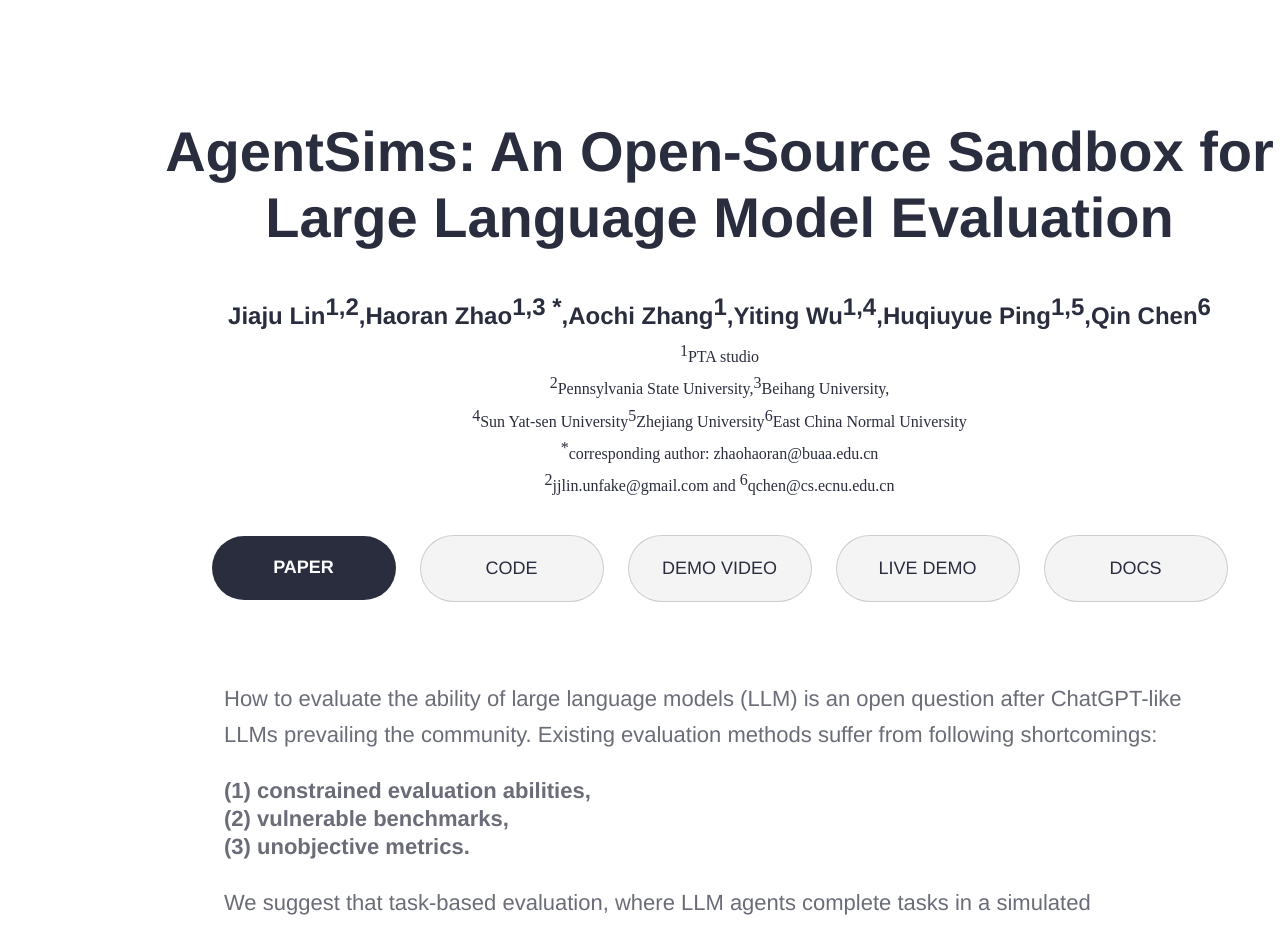
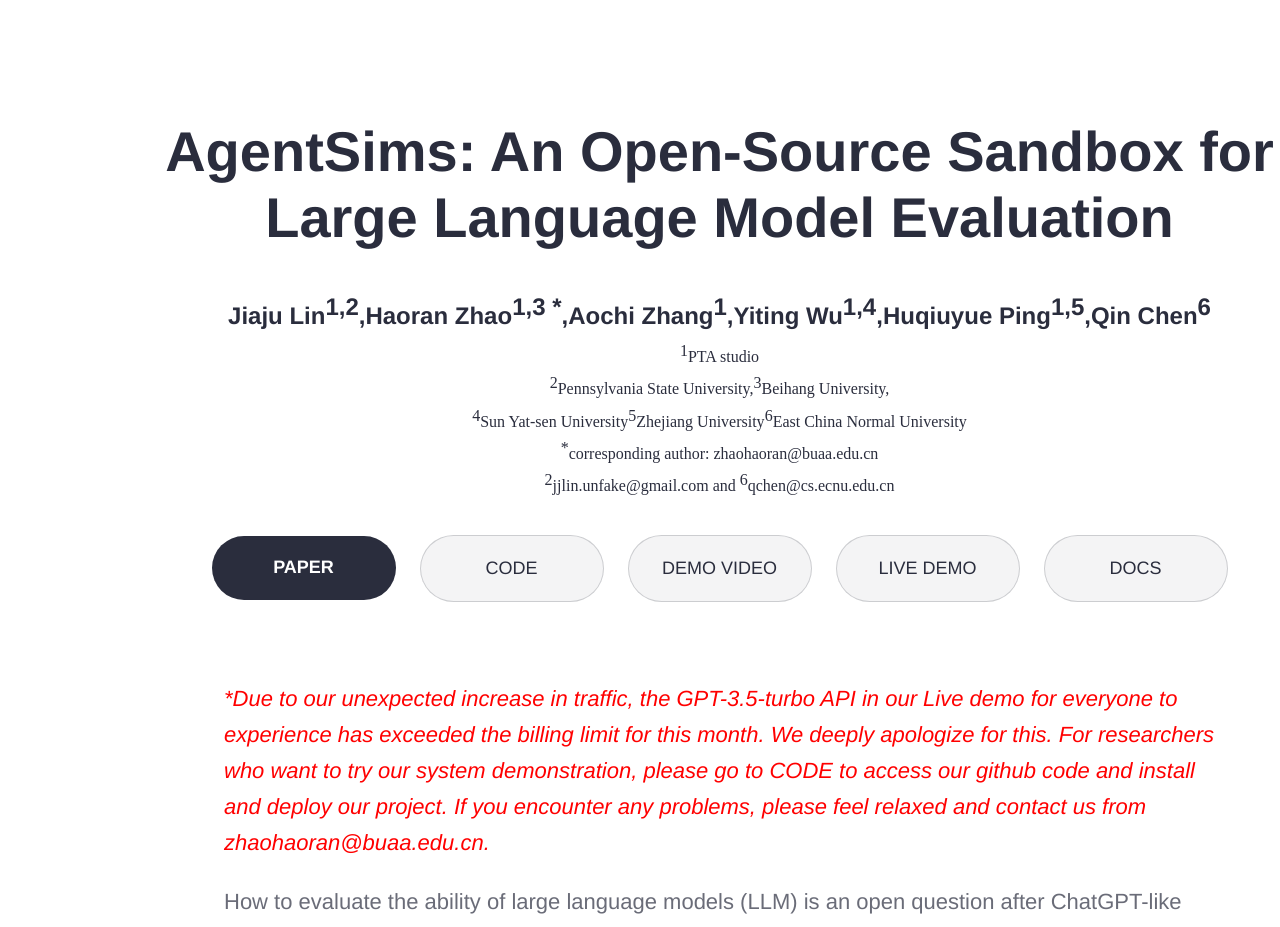
Before and after one commit to fisherOu/agentSims_web, a React (Vite) app: page / in a window 1280 px wide. Shown: the top 927 px of the page. Built offline with nearby package versions, Linux system fonts and the light colour scheme.

Commit message:
add alert

```diff
--- a/src/screens/Heros/Heros.jsx
+++ b/src/screens/Heros/Heros.jsx
@@ -83,6 +83,9 @@
               </div>
               <div className="frame-2">
                 <div className="frame-3">
+                  <p className="alert">
+                  *Due to our unexpected increase in traffic, the GPT-3.5-turbo API in our Live demo for everyone to experience has exceeded the billing limit for this month. We deeply apologize for this. For researchers who want to try our system demonstration, please go to CODE to access our github code and install and deploy our project. If you encounter any problems, please feel relaxed and contact us from zhaohaoran@buaa.edu.cn.
+                  </p>
                   <p className="paragraph">
                   How to evaluate the ability of large language models (LLM) is an open question after ChatGPT-like LLMs prevailing the community. Existing evaluation methods suffer from following shortcomings:
                   </p>
--- a/src/screens/Heros/style.css
+++ b/src/screens/Heros/style.css
@@ -162,6 +162,19 @@
   width: 991px;
 }
 
+.heros .alert {
+  color: red;
+  font-family: var(--body-large-font-family);
+  font-size: var(--body-large-font-size);
+  font-style: italic;
+  font-weight: var(--body-large-font-weight);
+  letter-spacing: var(--body-large-letter-spacing);
+  line-height: var(--body-large-line-height);
+  margin-top: -1px;
+  position: relative;
+  width: 991px;
+}
+
 .heros .p {
   color: #2a2d3db2;
   font-family: var(--headings-h4-font-family);
```
